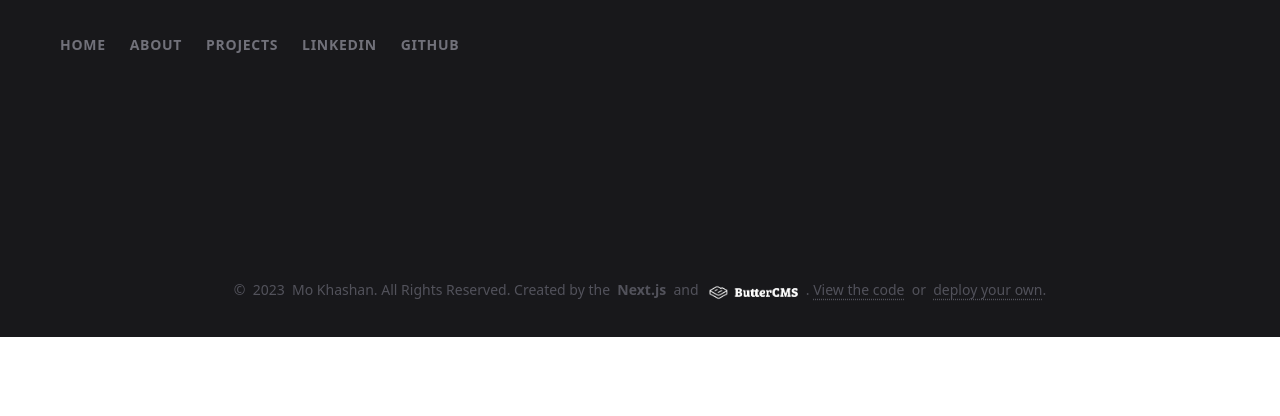
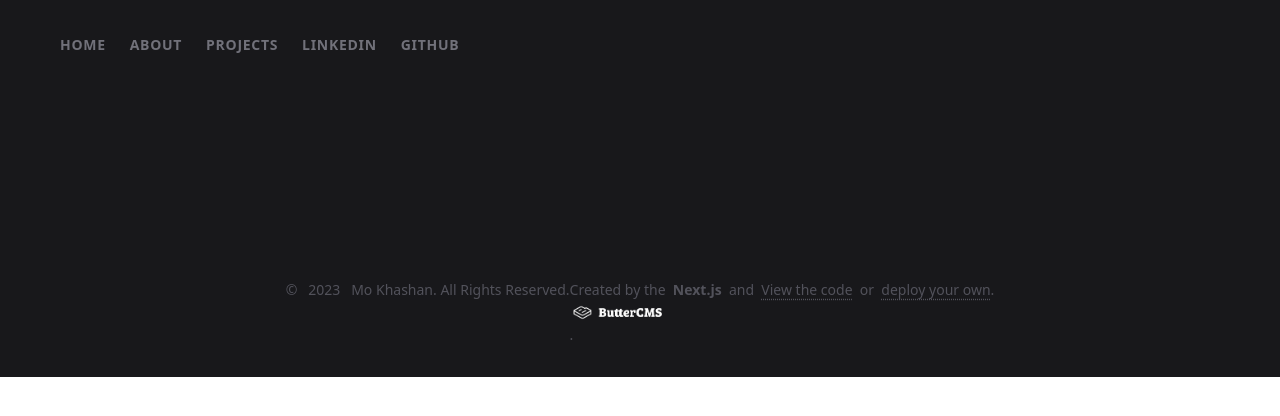
Before and after one commit to mahdikhashan/nanoman.space, a Next.js app: page /about in a window 1280 px wide. Shown: the top 416 px of the page. Built offline with nearby package versions, Linux system fonts and the light colour scheme.

Commit message:
refactor: improve footer

```diff
--- a/src/ui/Footer.tsx
+++ b/src/ui/Footer.tsx
@@ -4,8 +4,10 @@ export default function Footer() {
   const d = new Date();
 
   return (
-    <div className="md:flex text-sm text-zinc-600">
-      {'©'} &nbsp; <span>{d.getFullYear()}</span> &nbsp; Mo Khashan. All Rights Reserved.
+    <div className="justify-center md:inline-flex text-sm text-zinc-600">
+      <p className='flex-row md:flex'>
+        <span>{'©'} &nbsp; <span>{d.getFullYear()}</span> &nbsp; Mo Khashan. All Rights Reserved.</span>
+        <span className='flex md:block'>
           Created by the &nbsp;<b>Next.js</b>&nbsp; and
           &nbsp;
           <Image
@@ -17,6 +19,9 @@ export default function Footer() {
           />
           {'.'}
           &nbsp;
+        </span>
+      </p>
+      <p>
         <a
           className="underline decoration-dotted underline-offset-4"
           href="https://github.com/vercel/next.js/examples/with-turbopack"
@@ -32,6 +37,7 @@ export default function Footer() {
           deploy your own
         </a>
         {'.'}
+      </p>
     </div>
   )
 }
```
Lines whose indentation alone changed are shown as unchanged.
